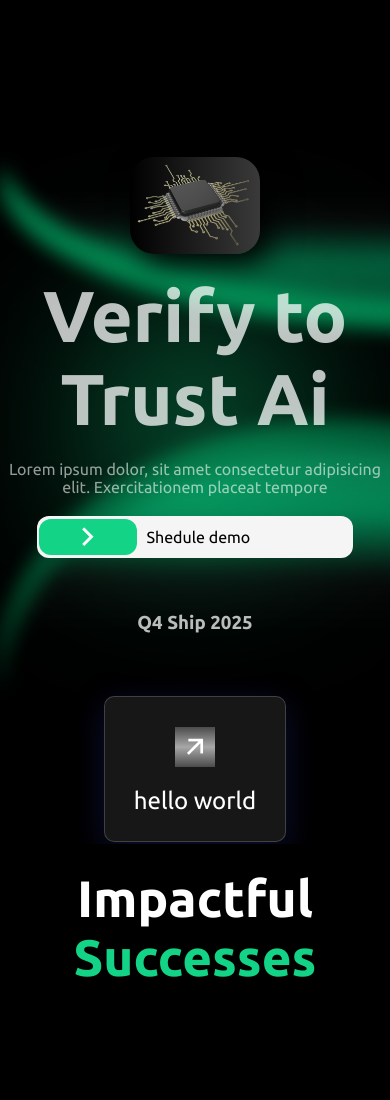
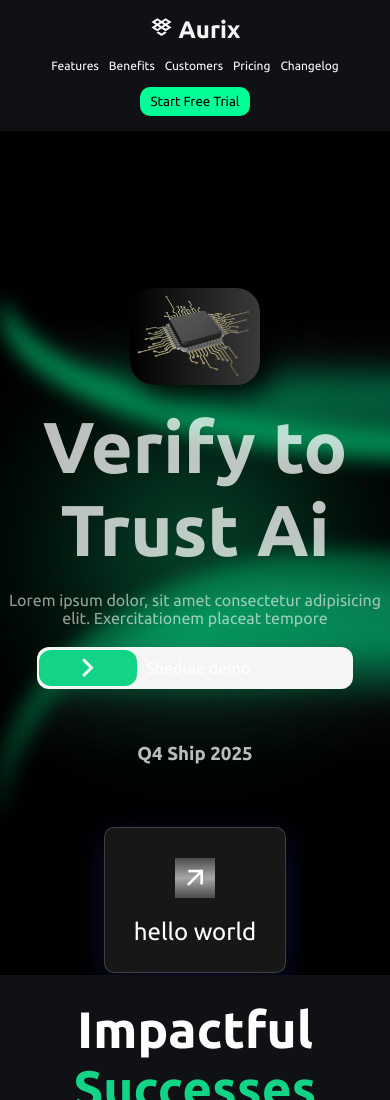
Before and after one commit to prathameshdeogirkar/trust_the_ai, a plain HTML site: page index.html in a window 390 px wide. Shown: the top 1100 px of the page. Drawn offline with nearby package versions, Linux system fonts and the light colour scheme.

Commit message:
link added

```diff
--- a/css/navbar.css
+++ b/css/navbar.css
@@ -31,8 +31,10 @@ body {
     list-style: none;
   }
 
-  .navbar li {
-    cursor: pointer;
+  .nav-links {
+    text-decoration: none;
+    color: inherit;
+
   }
 
   .btn {
@@ -81,4 +83,15 @@ body {
   .navbar {
     padding: 15px;
   }
+
+  .navbar ul {
+    font-size: 12px;
+    align-items: center;
+    gap: 10px;
+  }
+
+  .btn {
+    max-width: 150px;
+    padding: 7px 10px;
+  }
 }
--- a/index.html
+++ b/index.html
@@ -7,9 +7,30 @@
    <title>TRUST THE AI | HOME </title>
    <link href="https://cdn.jsdelivr.net/npm/remixicon@4.5.0/fonts/remixicon.css" rel="stylesheet" />
    <link href="./css/style.css" rel="stylesheet">
+   <link href="./css/navbar.css" rel="stylesheet">
 </head>
 
 <body>
+   <div class="navbar">
+
+      <div class="brand">
+          <img src="./../images/dropbox-line.svg" alt="brand logo" class="brand-logo">
+          Aurix
+      </div>
+      <div>
+         <ul>
+            <a class="nav-links">Features</a>
+            <a class="nav-links">Benefits</a>
+            <a class="nav-links">Customers</a>
+            <a href="./pages/prising.html" class="nav-links">Pricing</a>
+            <a class="nav-links">Changelog</a>
+        </ul>
+      </div>
+      <button class="btn">Start Free Trial</button>
+
+  </div>
+
+
    <div class="hero-section">
       <div class="back-side">
          <div class="shadow-container"></div>
```
Also changed, not shown: pages/prising.html (+5 -5 lines).
